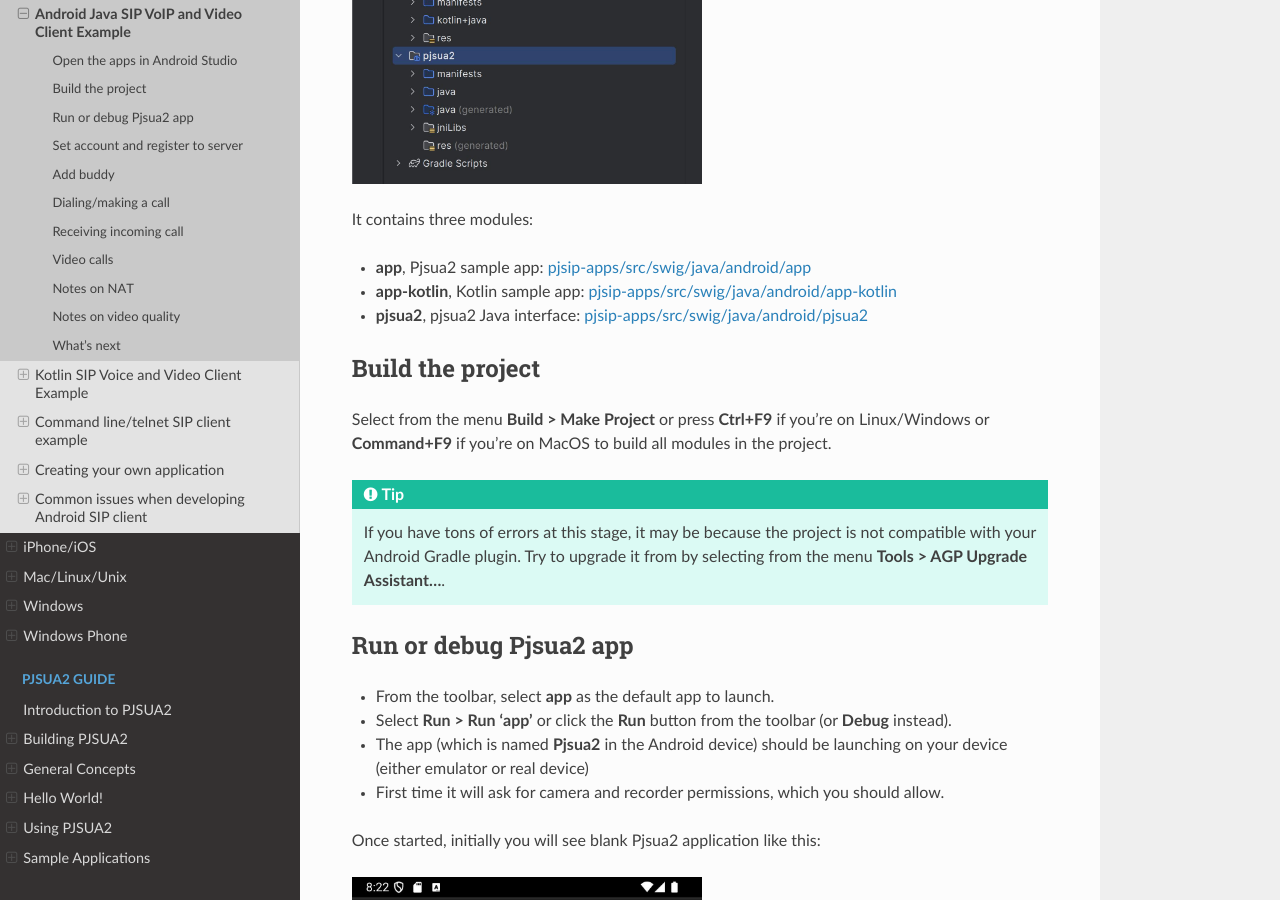
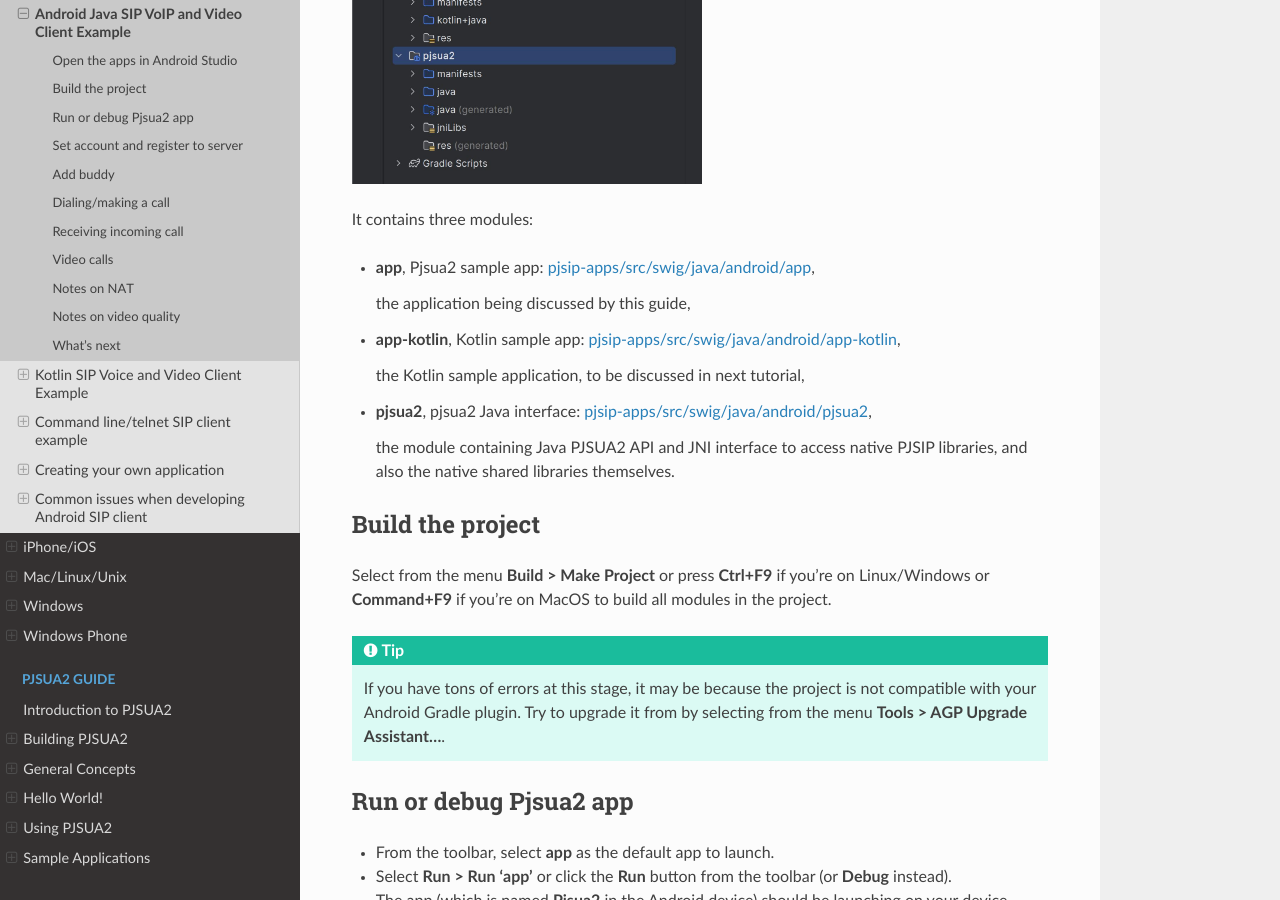
Before and after one commit to pjsip/pjproject_docs, a Sphinx documentation site: the page built from docs/source/get-started/android/java-sip-client.rst, in a window 1280 px wide and 900 px high, scrolled down 1383 px. Built offline with Sphinx 7.4.7 and the Read the Docs theme 3.1.0, drawn with Linux system fonts in a browser that asks for light colours; the version number could not be read and is left out.

Commit message:
Expand the docs on project modules

```diff
--- a/docs/source/get-started/android/java-sip-client.rst
+++ b/docs/source/get-started/android/java-sip-client.rst
@@ -49,9 +49,18 @@
 
 It contains three modules:
 
-- **app**, Pjsua2 sample app: :source:`pjsip-apps/src/swig/java/android/app`
-- **app-kotlin**, Kotlin sample app: :source:`pjsip-apps/src/swig/java/android/app-kotlin`
-- **pjsua2**, pjsua2 Java interface: :source:`pjsip-apps/src/swig/java/android/pjsua2`
+- **app**, Pjsua2 sample app: :source:`pjsip-apps/src/swig/java/android/app`,
+
+  the application being discussed by this guide,
+
+- **app-kotlin**, Kotlin sample app: :source:`pjsip-apps/src/swig/java/android/app-kotlin`,
+
+  the Kotlin sample application, to be discussed in next tutorial,
+
+- **pjsua2**, pjsua2 Java interface: :source:`pjsip-apps/src/swig/java/android/pjsua2`,
+
+  the module containing Java PJSUA2 API and JNI interface to access native PJSIP libraries, and
+  also the native shared libraries themselves.
 
 
 
```
